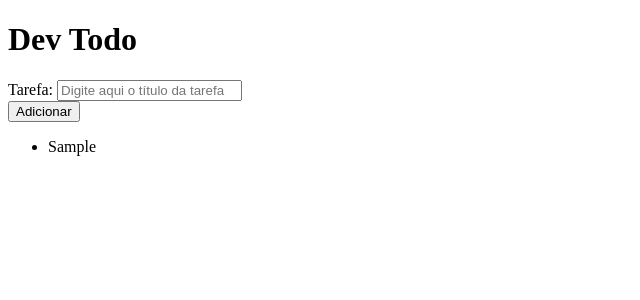
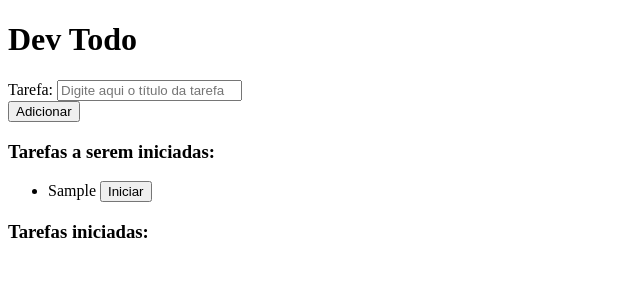
Before and after one commit to ramonbezerra/devtodo, an Angular app: page / in a window 1280 px wide. Both pictures are taken after typing "Sample" into the empty fields and a click on the button "Adicionar". Shown: the top 300 px of the page, without its empty margins (0-640 px from the left). Built offline with nearby package versions, Linux system fonts and the light colour scheme.

Commit message:
mark todos as done or undone

```diff
--- a/src/app/app.component.html
+++ b/src/app/app.component.html
@@ -11,8 +11,16 @@
     </form>
 </div>
 
+<h3>Tarefas a serem iniciadas: </h3>
 <div>
     <ul>
-        <li *ngFor="let todo of todos">{{todo.name}}</li>
+        <li *ngFor="let todo of createdTodos">{{todo.name}} <button (click)="start(todo)">Iniciar</button></li>
     </ul>
 </div>
+
+<h3>Tarefas iniciadas: </h3>
+<div>
+    <ul>
+        <li *ngFor="let todo of startedTodos">{{todo.name}} <button *ngIf="!todo.done" (click)="markAsDone(todo)">Concluir</button><button *ngIf="todo.done" (click)="markAsUndone(todo)">Remover</button></li>
+    </ul>
+</div>
--- a/src/app/app.component.ts
+++ b/src/app/app.component.ts
@@ -10,7 +10,8 @@ import { FormGroup, FormBuilder, Validators } from '@angular/forms';
 
 export class AppComponent {
   public title: String = 'Dev Todo';
-  public todos: Todo[] = [];
+  public createdTodos: Todo[] = [];
+  public startedTodos: Todo[] = [];
   public todoForm: FormGroup;
 
   constructor(private fb: FormBuilder) {
@@ -25,8 +26,31 @@ export class AppComponent {
 
   add() {
     const name = this.todoForm.controls['name'].value;
-    const id = this.todos.length + 1;
-    this.todos.push(new Todo(id, name, false));
+    const id = this.createdTodos.length + 1;
+    this.createdTodos.push(new Todo(id, name, false));
     this.todoForm.reset();
+    console.log(this.createdTodos);
+  }
+
+  remove(todo:Todo) {
+    const index = this.createdTodos.indexOf(todo);
+    index !== -1 ? this.createdTodos.splice(index, 1) : null;
+  }
+
+  start(todo:Todo) {
+    const index = this.createdTodos.indexOf(todo);
+    index !== -1 ? this.createdTodos.splice(index, 1) : null;
+    index !== -1 ? this.startedTodos.push(todo) : null;
+  }
+
+  markAsDone(todo:Todo) {
+    todo.done = true;
+  }
+
+  markAsUndone(todo:Todo) {
+    todo.done = false;
+    const index = this.startedTodos.indexOf(todo);
+    index !== -1 ? this.startedTodos.splice(index, 1) : null;
+    index !== -1 ? this.createdTodos.push(todo) : null;
   }
 }
```
